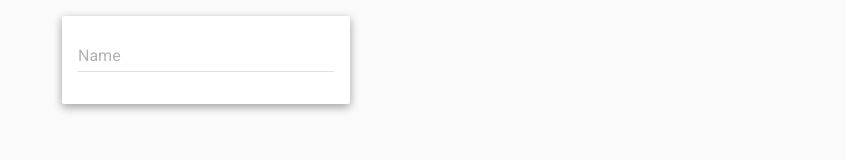
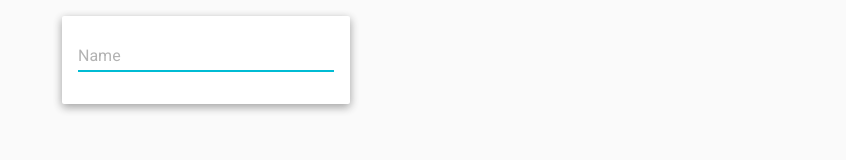
Before and after one commit to Volcomix/smooth-designer, a React (Create React App) app: page / in a window 1280 px wide. Both pictures are taken after a click on the button 1240 px from the left and 760 px from the top of the page. Shown: the part 340-500 px from the top of the page, without its empty margins (434-1280 px from the left). Built offline with nearby package versions, Linux system fonts and the light colour scheme.

Commit message:
#79 Focus block name field when the block is added

```diff
--- a/src/components/BlockDetail.js
+++ b/src/components/BlockDetail.js
@@ -21,8 +21,12 @@ const BlockDetail = ({ id, name, x, y, onNameChange, onSizeChange }: Props) => (
       <CardTitle
         title={
           <TextField
+            className="BlockDetail-name"
             hintText="Name"
             value={name}
+            ref={(nameField: ?HTMLInputElement) =>
+              nameField && nameField.focus()
+            }
             onChange={(event: {}, newName: string) => onNameChange(id, newName)}
           />
         }
```
Also changed, not shown: 2 other files (tests, documents, lock files or other folders).
